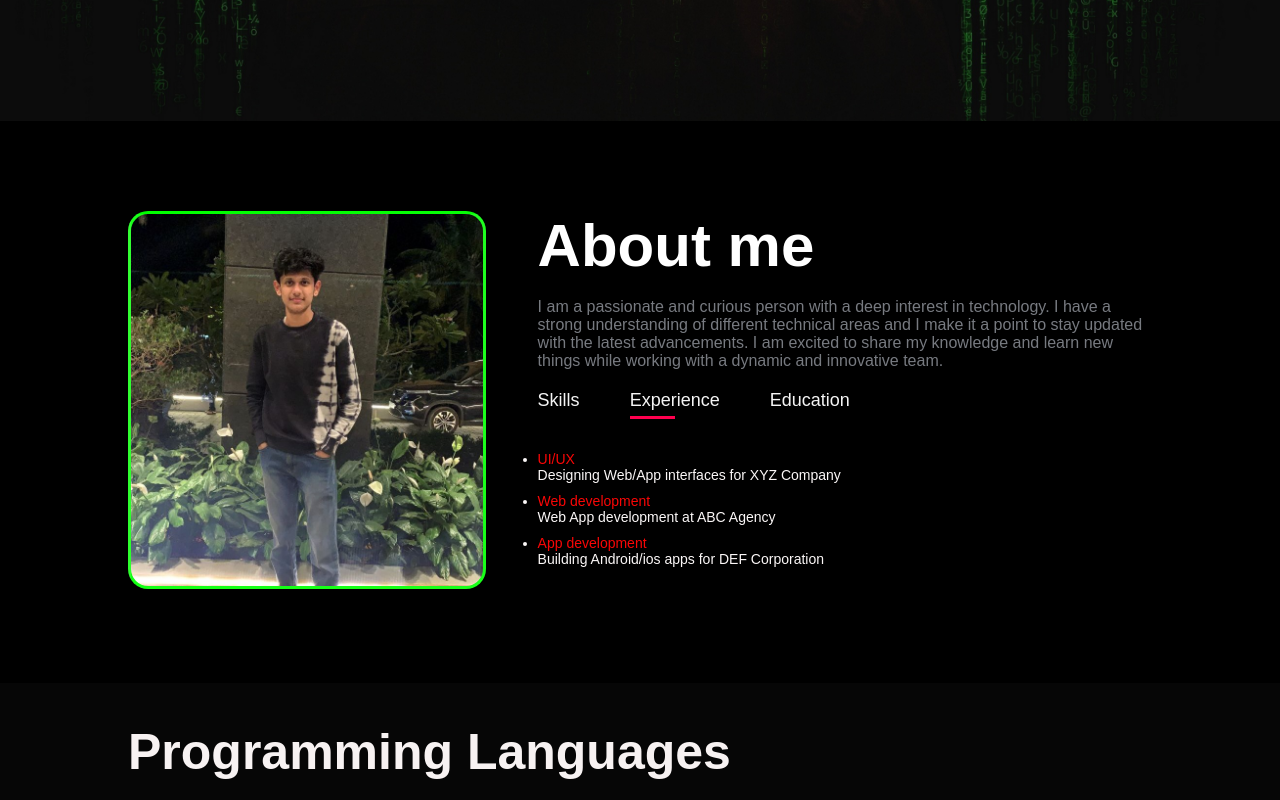
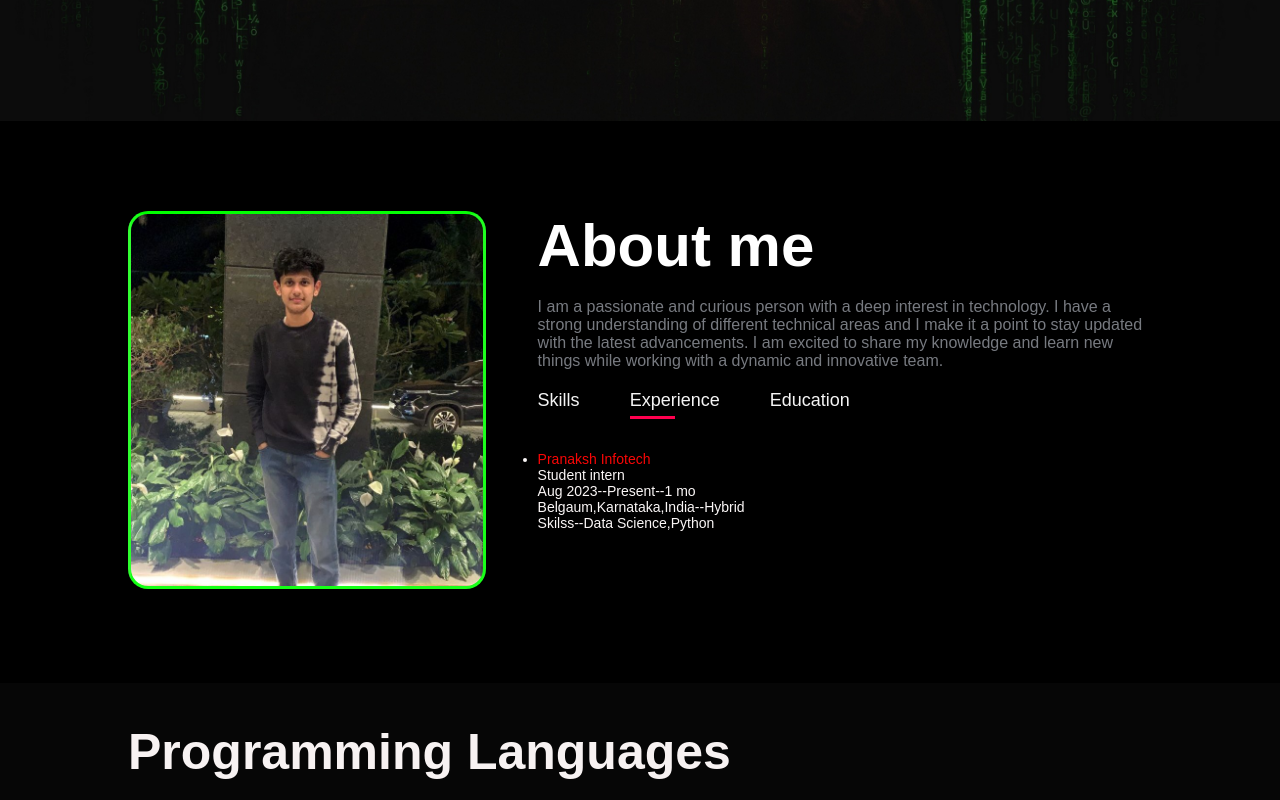
Before and after one commit to Vaibhavbasidoni/Portfolio-Website, a plain HTML site: page index.html in a window 1280 px wide. Both pictures are taken after a click on the element "Experience". Shown: the part 679-1479 px from the top of the page. Drawn offline with Linux system fonts and the light colour scheme.

Commit message:
Update index.html

```diff
--- a/index.html
+++ b/index.html
@@ -54,14 +54,13 @@
                 </div>
                 <div class="tab-contents" id="experience">
                     <ul>
-                        <li><span>UI/UX</span>           <br>Designing Web/App interfaces for XYZ Company</li>
-                        <li><span>Web development</span>            <br>Web App development at ABC Agency</li>
-                        <li><span>App development</span>            <br>Building Android/ios apps for DEF Corporation</li>
+                        <li><span>Pranaksh Infotech</span>           <br>Student intern  <br>Aug 2023--Present--1 mo <br>Belgaum,Karnataka,India--Hybrid <br>Skilss--Data Science,Python </li>
+
                     </ul>
                 </div>
                 <div class="tab-contents" id="education">
                     <ul>
-                        <li><span>Engineering in Computer Science</span><br>Jain College of Engineering And Research/ Visvesvaraya Technological University  -- Cgpa- 7.6      <br>   2020 – present Belgaum,India</li>
+                        <li><span>Engineering in Computer Science</span><br>Jain College of Engineering And Research/ Visvesvaraya Technological University  -- Cgpa- 7.8      <br>   2020 – present Belgaum,India</li>
                         <li><span>Pre University</span><br>Rabindranath Tagore PU College           <br> 2020 Belgaum,India</li>
                         <li><span>State Board</span><br>Vanita Vidhyalaya English Medium High School      <br>     2018 Belgaum,India</li>
                     </ul>
```
